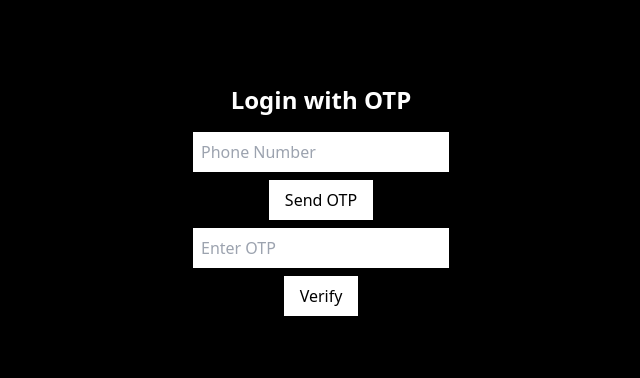
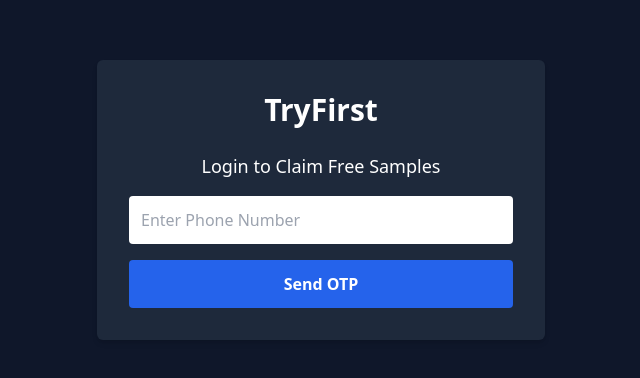
Before and after one commit to VMR21/TryFirst, a Next.js app: page /login in a window 1280 px wide. Shown: the part 200-578 px from the top of the page, without its empty margins (319-959 px from the left). Built offline with nearby package versions, Linux system fonts and the light colour scheme.

Commit message:
Update login.js

```diff
--- a/pages/login.js
+++ b/pages/login.js
@@ -6,35 +6,68 @@ export default function Login() {
   const [phone, setPhone] = useState('');
   const [otp, setOtp] = useState('');
   const [confirm, setConfirm] = useState(null);
+  const [loading, setLoading] = useState(false);
 
   const sendOtp = async () => {
     const auth = getAuth(app);
+    setLoading(true);
     window.recaptchaVerifier = new RecaptchaVerifier('recaptcha', { size: 'invisible' }, auth);
+    try {
       const result = await signInWithPhoneNumber(auth, '+91' + phone, window.recaptchaVerifier);
       setConfirm(result);
+    } catch (err) {
+      alert(err.message);
+    }
+    setLoading(false);
   };
 
   const verifyOtp = async () => {
+    setLoading(true);
+    try {
       await confirm.confirm(otp);
-    window.location.href = "/samples";
+      window.location.href = '/samples';
+    } catch (err) {
+      alert('Invalid OTP');
+    }
+    setLoading(false);
   };
 
   return (
-    <div className="min-h-screen bg-black text-white flex flex-col items-center justify-center p-6">
-      <h2 className="text-2xl font-bold mb-4">Login with OTP</h2>
+    <div className="min-h-screen flex flex-col justify-center items-center bg-[#0f172a] text-white p-4">
+      <div className="bg-[#1e293b] p-8 rounded-md shadow-md w-full max-w-md">
+        <h1 className="text-3xl font-bold mb-6 text-center">TryFirst</h1>
+        <h2 className="text-lg mb-4 text-center">Login to Claim Free Samples</h2>
+
         <input
-        className="text-black p-2 mb-2 w-64"
-        placeholder="Phone Number"
-        onChange={e => setPhone(e.target.value)}
+          type="text"
+          placeholder="Enter Phone Number"
+          className="text-black p-3 rounded w-full mb-4"
+          value={phone}
+          onChange={(e) => setPhone(e.target.value)}
+          maxLength={10}
         />
-      <button onClick={sendOtp} className="bg-white text-black px-4 py-2 mb-2">Send OTP</button>
+
+        {confirm && (
           <input
-        className="text-black p-2 mb-2 w-64"
+            type="text"
             placeholder="Enter OTP"
-        onChange={e => setOtp(e.target.value)}
+            className="text-black p-3 rounded w-full mb-4"
+            value={otp}
+            onChange={(e) => setOtp(e.target.value)}
+            maxLength={6}
           />
-      <button onClick={verifyOtp} className="bg-white text-black px-4 py-2">Verify</button>
+        )}
+
+        <button
+          onClick={confirm ? verifyOtp : sendOtp}
+          className="bg-blue-600 hover:bg-blue-500 w-full p-3 rounded font-bold transition"
+          disabled={loading}
+        >
+          {loading ? "Loading..." : confirm ? "Verify OTP" : "Send OTP"}
+        </button>
+
         <div id="recaptcha"></div>
+      </div>
     </div>
   );
 }
```
Lines whose indentation alone changed are shown as unchanged.
